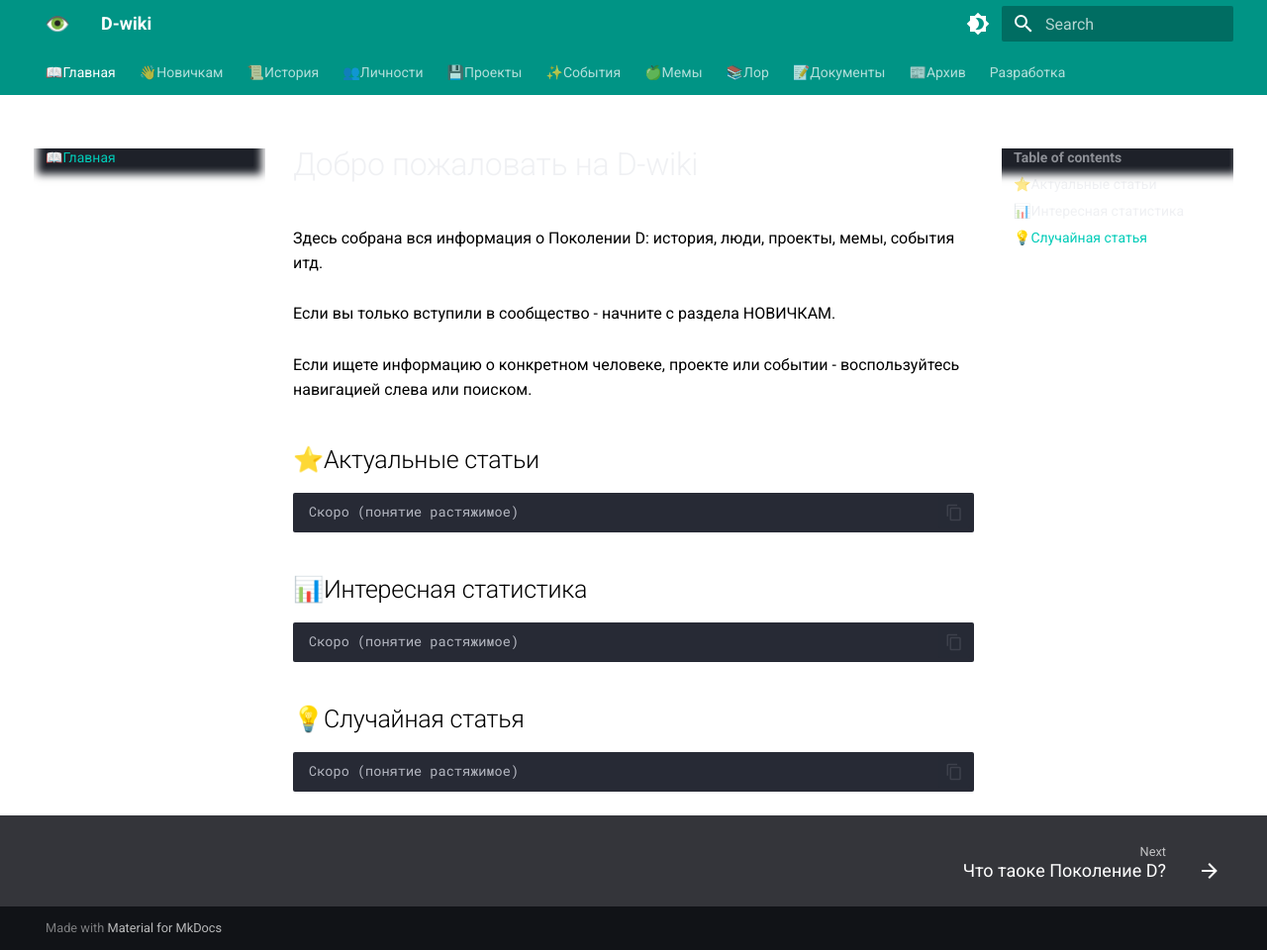
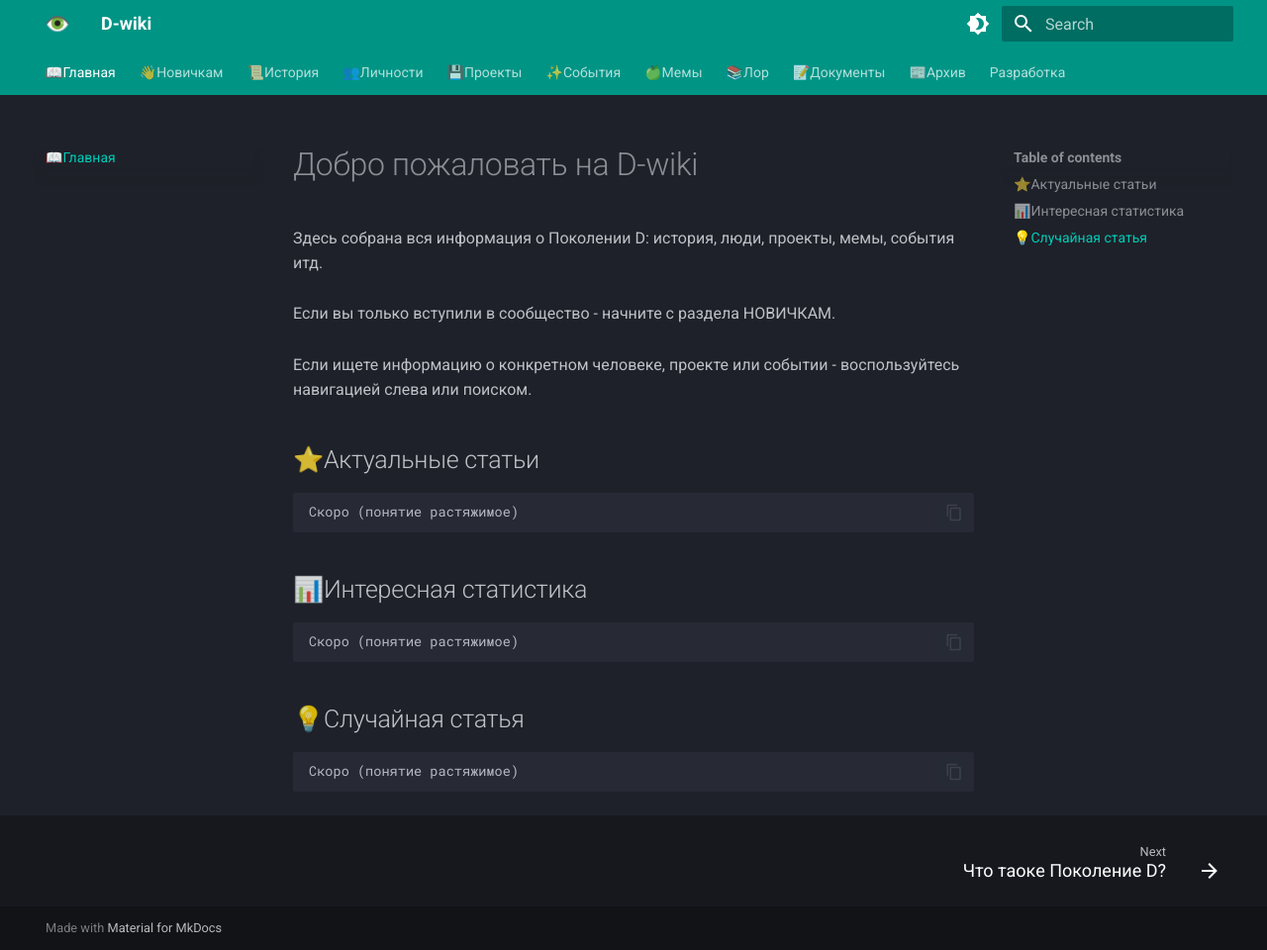
Before and after one commit to fon-D10/D-wiki, an MkDocs documentation site: the page built from docs/index.md, in a window 1280 px wide and 960 px high. Shown: the whole window at 99% size. Built offline with MkDocs 1.6.1 and Material for MkDocs 9.7.7, drawn with Linux system fonts in a browser that asks for light colours.

Commit message:
Убрал css

```diff
--- a/docs/stylesheets/no-dark.css
+++ /dev/null
@@ -1,19 +0,0 @@
-#/* docs/stylesheets/force-light.css */
-:root {
-  color-scheme: light only;
-}
-
-html, body {
-  background-color: #ffffff !important;
-  color: #000000 !important;
-}
-
-.md-default {
-  --md-default-bg-color: #ffffff !important;
-  --md-default-fg-color: #000000 !important;
-}
-
-.md-slate {
-  --md-slate-bg-color: #ffffff !important;
-  --md-slate-fg-color: #000000 !important;
-}
--- a/mkdocs.yml
+++ b/mkdocs.yml
@@ -36,8 +36,7 @@ markdown_extensions:
   - pymdownx.tabbed: # Табы
       alternate_style: true
 
-extra_css:
-  - stylesheets/no-dark.css
+
 
 
 nav:
```
